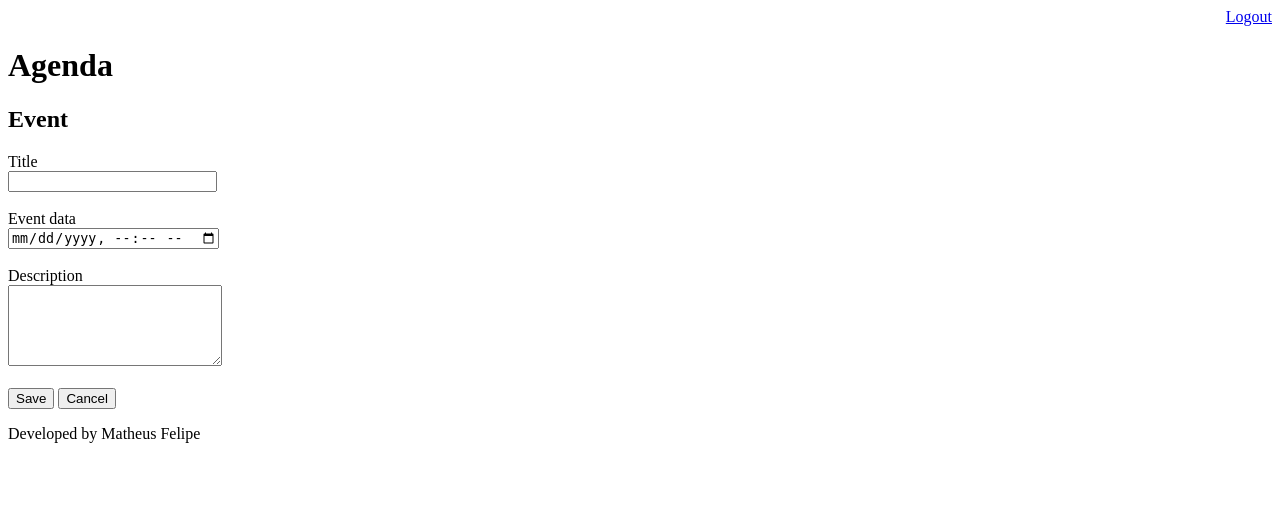
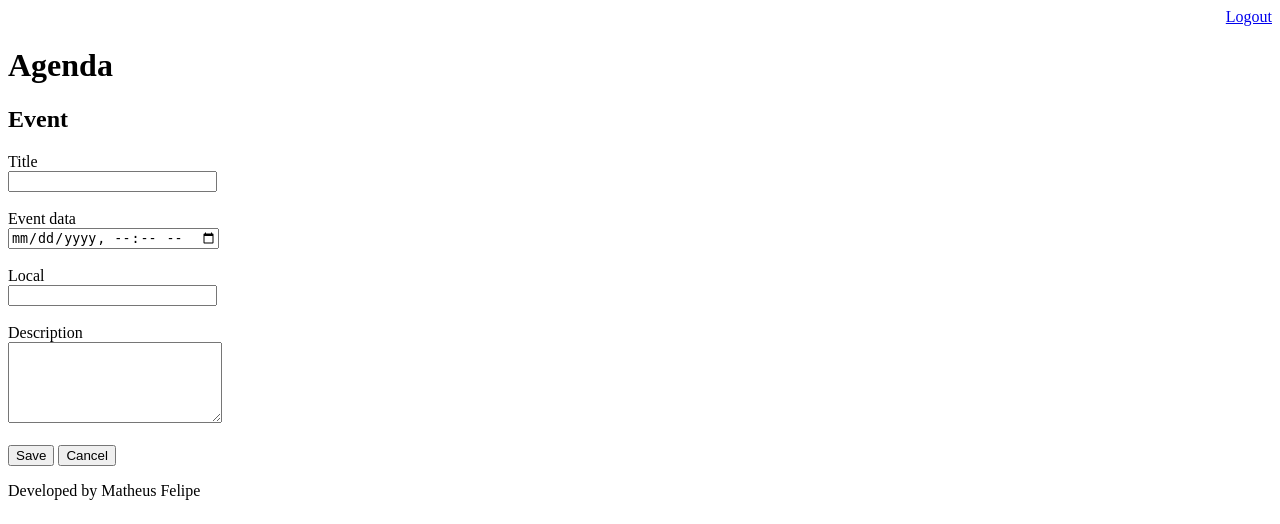
Before and after one commit to mfelipegs/agenda-django, a Django app: page /agenda/event/ in a window 1280 px wide. Shown: the top 524 px of the page. Run offline with Django 4.2, Linux system fonts and the light colour scheme; a user stored in the database is signed in.

Commit message:
Local field added

```diff
--- a/core/admin.py
+++ b/core/admin.py
@@ -3,7 +3,7 @@ from core.models import Evento
 # Register your models here.
 
 class EventoAdmin(admin.ModelAdmin):
-	list_display = ('title', 'event_data', 'creation_data')
+	list_display = ('title', 'event_data', 'local', 'creation_data')
 	list_filter = ("user", "event_data",)
 
 admin.site.register(Evento, EventoAdmin)
--- a/core/models.py
+++ b/core/models.py
@@ -5,6 +5,7 @@ from django.contrib.auth.models import User
 class Evento(models.Model):
 	title = models.CharField(max_length=100)
 	description = models.TextField(blank=True, null=True)
+	local = models.CharField(blank=True, null=True,max_length=150)
 	event_data = models.DateTimeField(verbose_name="Event data")
 	creation_data = models.DateTimeField(auto_now=True)
 	user = models.ForeignKey(User, on_delete=models.CASCADE)
@@ -16,3 +17,6 @@ class Evento(models.Model):
 
 	def get_event_data(self):
 		return self.event_data.strftime('%m/%d/%Y %H:%M')
+
+	def __str__(self):
+		return self.local
--- a/core/views.py
+++ b/core/views.py
@@ -44,10 +44,12 @@ def submit_event(request):
 	if request.POST:
 		title = request.POST.get('title')
 		event_data = request.POST.get('event_data')
+		local = request.POST.get('local')
 		description = request.POST.get('description')
 		user = request.user
 		Evento.objects.create(title=title,
 							  event_data=event_data,
+							  local=local,
 							  description=description,
 							  user=user)
 	return redirect('/')
--- a/templates/event.html
+++ b/templates/event.html
@@ -17,6 +17,12 @@
 
 	<br><br>
 
+	<label for="local">Local</label>
+	<br>
+	<input type="text" name="local" size="23">
+
+	<br><br>
+
 	<label for="description">Description</label>
 	<br>
 	<textarea name="description" rows="5" cols="24"></textarea>
```
Also changed, not shown: core/migrations/0003_evento_local.py (added), db.sqlite3.
